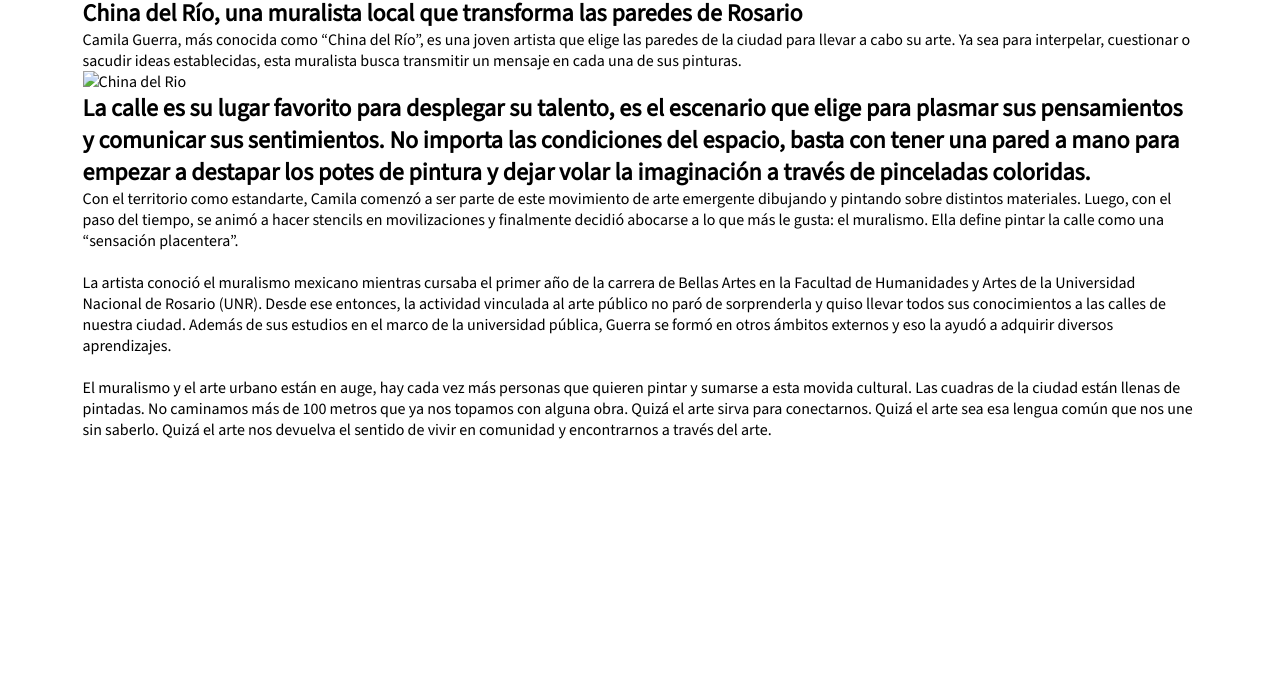
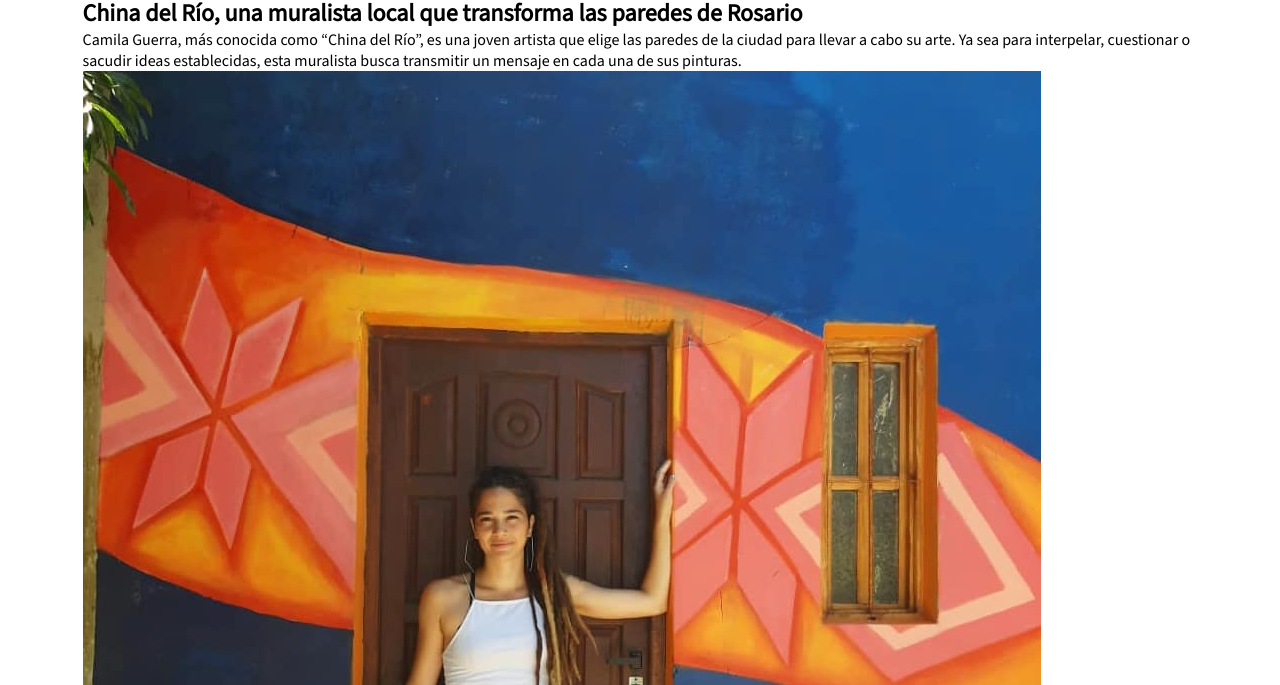
Before and after one commit to FacundoTaborda/clapps, a plain HTML site: page chinadelrio.html in a window 1280 px wide. Shown: the part 115-800 px from the top of the page. Drawn offline with nearby package versions, Linux system fonts and the light colour scheme.

Commit message:
Add files via upload

```diff
--- a/chinadelrio.html
+++ b/chinadelrio.html
@@ -55,7 +55,7 @@
 <article class="article">
     <h1 class="">China del Río, una muralista local que transforma las paredes de Rosario</h1>
     <p>Camila Guerra, más conocida como “China del Río”, es una joven artista que elige las paredes de la ciudad para llevar a cabo su arte. Ya sea para interpelar, cuestionar o sacudir ideas establecidas, esta muralista busca transmitir un mensaje en cada una de sus pinturas.</p>
-    <img src="./Recursos/Notas Web/China del Rio.jpg" alt="China del Rio">
+    <img src="./Recursos/Notas Web/Chinadelrio.jpg" alt="China del Rio">
         <h2>
             La calle es su lugar favorito para desplegar su talento, es el escenario que elige para plasmar sus pensamientos y comunicar sus sentimientos. No importa las condiciones del espacio, basta con tener una pared a mano para empezar a destapar los potes de pintura y dejar volar la imaginación a través de pinceladas coloridas.</h2>
         <p>
```
